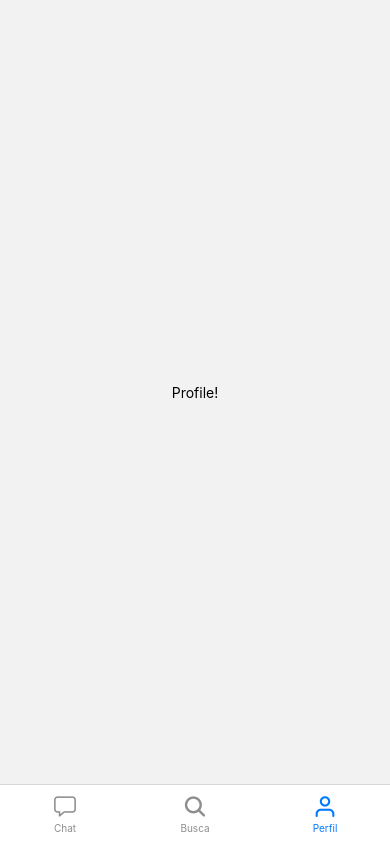
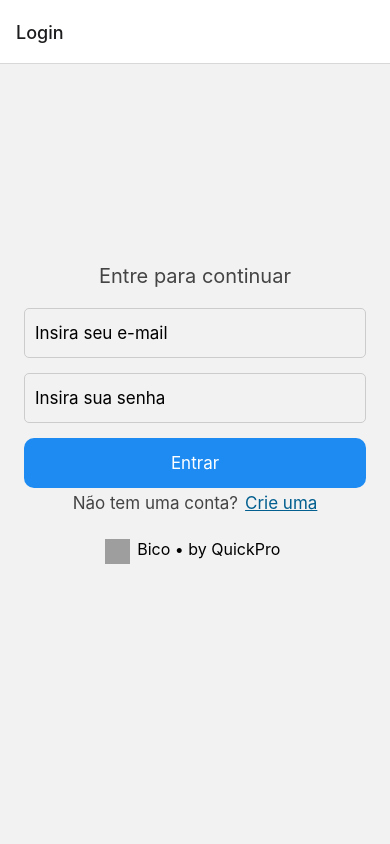
Before and after one commit to DayaneDamaceno/Bico-App, a React Native app: screen /Profile in a window 390 px wide. Built offline with nearby package versions, Linux system fonts and the light colour scheme; grey boxes are pictures that could not be loaded.

Commit message:
[FEAT] Login

```diff
--- a/App.tsx
+++ b/App.tsx
@@ -4,18 +4,20 @@ import { TabNavigation } from "./src/navigations/TabNavigation";
 import { QueryClient, QueryClientProvider } from "react-query";
 
 import { SafeAreaProvider } from "react-native-safe-area-context";
+import { AuthProvider } from "./src/contexts/AuthContext";
+import { AppNavigation } from "./src/navigations/AppNavigation";
 
 const queryClient = new QueryClient();
 
 export default function App() {
   return (
     <SafeAreaProvider>
-      <QueryClientProvider client={queryClient}>
-        <NavigationContainer>
+      <AuthProvider>
+        <QueryClientProvider client={queryClient}>
           <StatusBar style="auto" />
-          <TabNavigation />
-        </NavigationContainer>
-      </QueryClientProvider>
+          <AppNavigation />
+        </QueryClientProvider>
+      </AuthProvider>
     </SafeAreaProvider>
   );
 }
--- a/src/api/ApiService.ts
+++ b/src/api/ApiService.ts
@@ -3,6 +3,17 @@ import axios from "axios";
 const api = axios.create({
   baseURL: "http://192.168.169.8:5283",
 });
+
+export const obterToken = async (
+  email: string,
+  senha: string
+): Promise<{ token: string }> => {
+  const response = await api.post("/v1/autenticacao/login", {
+    email,
+    senha,
+  });
+  return response.data;
+};
 
 export interface Categoria {
   id: number;
--- /dev/null
+++ b/src/contexts/AuthContext.tsx
@@ -0,0 +1,59 @@
+import React, {
+  createContext,
+  useState,
+  useContext,
+  useEffect,
+  ReactNode,
+} from "react";
+import { obterToken } from "../api/ApiService";
+
+type UserType = {
+  id: number;
+  token: string;
+} | null;
+
+type AuthContextType = {
+  user: UserType;
+  // login: (id: number) => void;
+  login: (email: string, senha: string) => void;
+  logout: () => void;
+  loading: boolean;
+};
+
+const AuthContext = createContext<AuthContextType | undefined>(undefined);
+
+export function useAuth(): AuthContextType {
+  const context = useContext(AuthContext);
+  if (!context) {
+    throw new Error("useAuth deve ser usado dentro de um AuthProvider");
+  }
+  return context;
+}
+
+// Componente provedor do contexto
+export const AuthProvider: React.FC<{ children: ReactNode }> = ({
+  children,
+}) => {
+  const [user, setUser] = useState<UserType>(null);
+  const [loading, setLoading] = useState<boolean>(true);
+
+  const login = async (email: string, senha: string) => {
+    const { token } = await obterToken(email, senha);
+    setUser({ id: 4, token: token });
+    setLoading(false);
+  };
+
+  const logout = () => {
+    setUser(null);
+  };
+
+  useEffect(() => {
+    setLoading(false);
+  }, []);
+
+  return (
+    <AuthContext.Provider value={{ user, login, logout, loading }}>
+      {!loading && children}
+    </AuthContext.Provider>
+  );
+};
--- /dev/null
+++ b/src/navigations/AppNavigation.tsx
@@ -0,0 +1,14 @@
+import { NavigationContainer } from "@react-navigation/native";
+import { useAuth } from "../contexts/AuthContext";
+import { TabNavigation } from "./TabNavigation";
+import { AuthNavigation } from "./AuthNavigation";
+
+export function AppNavigation() {
+  const { user } = useAuth();
+
+  return (
+    <NavigationContainer>
+      {user ? <TabNavigation /> : <AuthNavigation />}
+    </NavigationContainer>
+  );
+}
--- /dev/null
+++ b/src/navigations/AuthNavigation.tsx
@@ -0,0 +1,16 @@
+import { createStackNavigator } from "@react-navigation/stack";
+import { LoginScreen } from "../screens/Login";
+
+export type AuthStackParamList = {
+  Login: undefined;
+};
+
+const Stack = createStackNavigator<AuthStackParamList>();
+
+export function AuthNavigation() {
+  return (
+    <Stack.Navigator>
+      <Stack.Screen name="Login" component={LoginScreen} />
+    </Stack.Navigator>
+  );
+}
--- /dev/null
+++ b/src/screens/Login/index.tsx
@@ -0,0 +1,58 @@
+import React, { useState } from "react";
+import { Text, TextInput, TouchableOpacity, View, Image } from "react-native";
+import { NativeStackScreenProps } from "@react-navigation/native-stack";
+import { AuthStackParamList } from "../../navigations/AuthNavigation";
+import { useAuth } from "../../contexts/AuthContext";
+import { styles } from "./styles";
+
+type LoginScreenProps = NativeStackScreenProps<AuthStackParamList, "Login">;
+
+export function LoginScreen(props: Readonly<LoginScreenProps>) {
+  const [email, setEmail] = useState("");
+  const [senha, setSenha] = useState("");
+
+  const { login } = useAuth();
+
+  return (
+    <View style={styles.container}>
+      <View style={styles.login}>
+        <Text style={styles.textoPrincipal}>Entre para continuar</Text>
+
+        <TextInput
+          style={styles.textInput}
+          keyboardType="email-address"
+          placeholder="Insira seu e-mail"
+          value={email}
+          onChangeText={setEmail}
+          returnKeyType="done"
+        />
+        <TextInput
+          style={styles.textInput}
+          secureTextEntry={true}
+          placeholder="Insira sua senha"
+          value={senha}
+          onChangeText={setSenha}
+          returnKeyType="done"
+        />
+        <TouchableOpacity
+          style={styles.loginGoogle}
+          onPress={() => login(email, senha)}
+        >
+          <Text style={styles.textoBotao}>Entrar</Text>
+        </TouchableOpacity>
+
+        <View style={styles.segundaOpcao}>
+          <Text style={styles.textoSecundario}>Não tem uma conta?</Text>
+          <Text style={styles.textoLink}>Crie uma</Text>
+        </View>
+      </View>
+      <View style={styles.logo}>
+        <Image
+          source={{ uri: "https://i.imgur.com/bBfGYNp.png" }}
+          style={styles.image}
+        />
+        <Text style={styles.appNome}>Bico • by QuickPro </Text>
+      </View>
+    </View>
+  );
+}
--- /dev/null
+++ b/src/screens/Login/styles.ts
@@ -0,0 +1,74 @@
+import { StyleSheet } from "react-native";
+
+export const styles = StyleSheet.create({
+  container: {
+    width: "100%",
+    height: "100%",
+    paddingTop: 40,
+    alignItems: "center",
+    paddingHorizontal: 24,
+  },
+  login: {
+    width: "100%",
+    height: 275,
+    marginTop: 160,
+    alignItems: "center",
+    gap: 5,
+  },
+  textoPrincipal: {
+    fontSize: 20,
+    color: "#444444",
+    marginBottom: 15,
+  },
+  textInput: {
+    width: "100%",
+    height: 50,
+    fontSize: 17,
+    borderColor: "#ccc",
+    borderWidth: 1,
+    borderRadius: 5,
+    paddingHorizontal: 10,
+    marginBottom: 10,
+    color: "#000",
+  },
+  loginGoogle: {
+    width: "100%",
+    height: 50,
+    backgroundColor: "#1d8bf2",
+    justifyContent: "center",
+    alignItems: "center",
+    borderRadius: 10,
+  },
+  textoBotao: {
+    fontSize: 17,
+    color: "#ffffff",
+  },
+  segundaOpcao: {
+    //backgroundColor: "orange",
+    flexDirection: "row",
+    gap: 7,
+  },
+  textoSecundario: {
+    fontSize: 17,
+    color: "#444444",
+  },
+  textoLink: {
+    fontSize: 17,
+    color: "#025F8F",
+    textDecorationLine: "underline",
+  },
+  logo: {
+    flexDirection: "row",
+    width: 300,
+    height: 150,
+    justifyContent: "center",
+    gap: 7,
+  },
+  image: {
+    width: 25,
+    height: 25,
+  },
+  appNome: {
+    fontSize: 16,
+  },
+});
--- a/src/screens/Profile/index.tsx
+++ b/src/screens/Profile/index.tsx
@@ -1,9 +1,16 @@
-import { Text, View } from "react-native";
+import { Text, TouchableOpacity, View } from "react-native";
+import { useAuth } from "../../contexts/AuthContext";
+import { styles } from "./styles";
 
 export function ProfileScreen() {
+  const { user, logout } = useAuth();
   return (
     <View style={{ flex: 1, justifyContent: "center", alignItems: "center" }}>
-      <Text>Profile!</Text>
+      <Text>{user?.token}</Text>
+
+      <TouchableOpacity onPress={logout} style={styles.buttonLogout}>
+        <Text style={styles.textButtonLogout}>Sair</Text>
+      </TouchableOpacity>
     </View>
   );
 }
--- /dev/null
+++ b/src/screens/Profile/styles.ts
@@ -0,0 +1,10 @@
+import { StyleSheet } from "react-native";
+
+export const styles = StyleSheet.create({
+  buttonLogout: {
+    backgroundColor: "#5445ff",
+    padding: 16,
+    alignItems: "center",
+  },
+  textButtonLogout: { color: "#FFF", fontWeight: "600" },
+});
```
Also changed, not shown: 1 other file (tests, documents, lock files or other folders).
